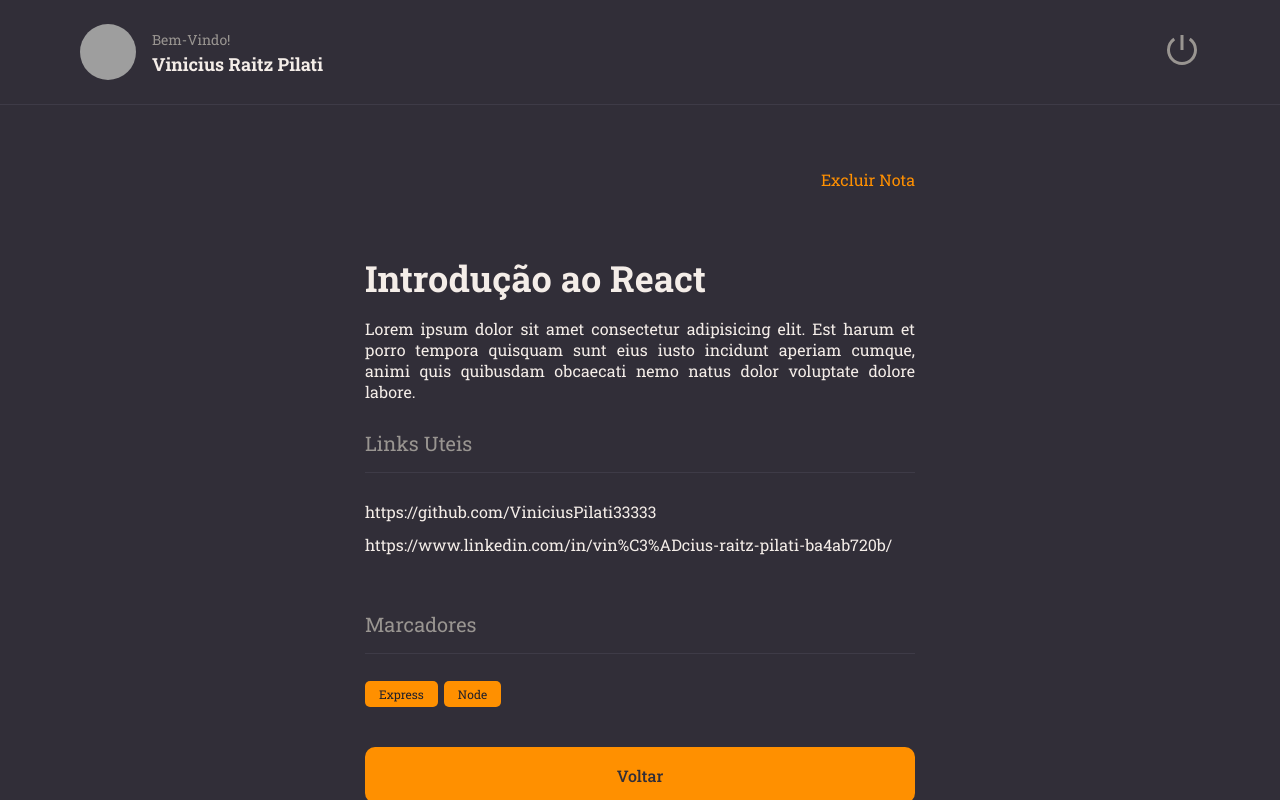
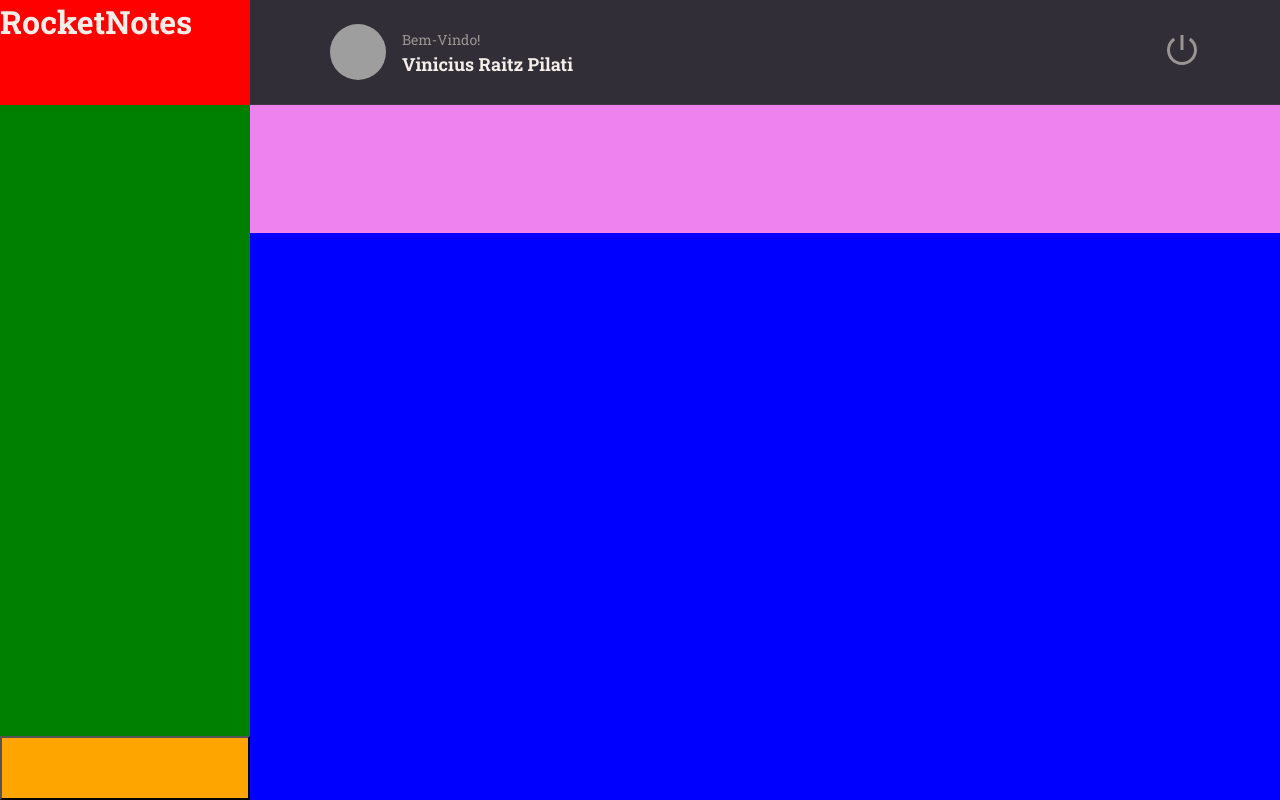
Before and after one commit to ViniciusPilati33333/09_projetoRocketnotes, a React (Vite) app in the folder rocketNotes/: page / in a window 1280 px wide. Built offline with nearby package versions, Linux system fonts and the light colour scheme; grey boxes are pictures that could not be loaded.

Commit message:
applying grid on home

```diff
--- a/rocketNotes/src/main.jsx
+++ b/rocketNotes/src/main.jsx
@@ -1,6 +1,6 @@
 import React from 'react'
 import ReactDOM from 'react-dom/client'
-import { Details } from './pages/Details/Index.jsx'
+import { Home } from './pages/Home'
 import { ThemeProvider } from 'styled-components'
 import GlobalStyles from './styles/global'
 import theme from './styles/theme';
@@ -9,7 +9,7 @@
   <React.StrictMode>
     <ThemeProvider theme={theme}>
       <GlobalStyles />
-      <Details />
+      <Home />
     </ThemeProvider>
   </React.StrictMode>,
 )
--- /dev/null
+++ b/rocketNotes/src/pages/Home/index.jsx
@@ -0,0 +1,24 @@
+import { Container, Brand, Menu, Search, Content, NewNote } from './style';
+
+import { Header } from '../../components/header';
+
+export function Home() {
+    return (
+        <Container>
+            <Brand>
+                <h1>RocketNotes</h1>
+            </Brand>
+
+            <Header />
+
+            <Menu></Menu>
+
+            <Search></Search>
+
+            <Content></Content>
+
+            <NewNote></NewNote>
+
+        </Container>
+    );
+}
--- /dev/null
+++ b/rocketNotes/src/pages/Home/style.js
@@ -0,0 +1,42 @@
+import  styled  from "styled-components";
+
+export const Container = styled.div`
+    width: 100%;
+    height: 100vh;
+
+    display: grid;
+    grid-template-columns: 250px auto;
+    grid-template-rows: 105px 128px auto 64px;
+    grid-template-areas:
+        "brand header"
+        "menu search"
+        "menu content"
+        "newnote content";
+
+    background-color: ${({ theme }) => theme.COLORS.BACKGROUND_800};
+`;
+
+export const Brand = styled.div`
+    grid-area: brand;
+    background: red;
+`;
+
+export const Menu = styled.ul`
+  grid-area: menu;
+  background: green;
+`;
+
+export const Search = styled.div`
+  grid-area: search;
+  background: violet;
+`;
+
+export const Content = styled.div`
+  grid-area: content;
+  background: blue;
+`;
+
+export const NewNote = styled.button`
+  grid-area: newnote;
+  background: orange;
+`;
```
